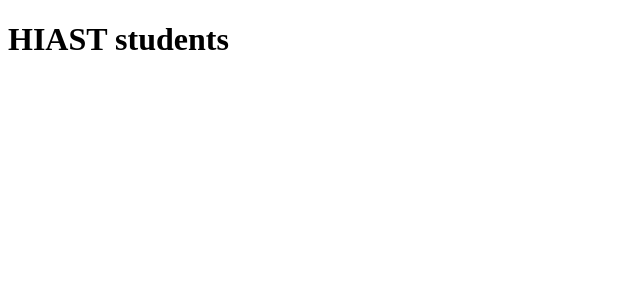
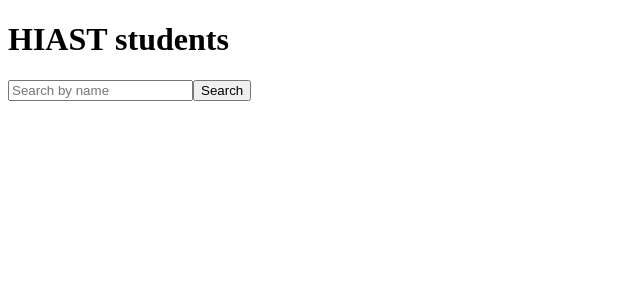
Before and after one commit to Almouhannad/HIAST-students-using-Angular, an Angular app: page / in a window 1280 px wide. Shown: the top 300 px of the page, without its empty margins (0-640 px from the left). Built offline with nearby package versions, Linux system fonts and the light colour scheme.

Commit message:
Add home component

```diff
--- /dev/null
+++ b/src/app/components/home/home.component.html
@@ -0,0 +1,8 @@
+<section>
+    <form>
+        <input type="text" placeholder="Search by name">
+        <button class="primary" type="button">Search</button>
+    </form>
+</section>
+
+<section class="results"></section>
--- a/src/app/components/root/app.component.html
+++ b/src/app/components/root/app.component.html
@@ -1,3 +1,7 @@
-<header>
+<header class="title">
     <h1>HIAST students</h1>
 </header>
+
+<section class="content">
+    <app-home></app-home>
+</section>
--- a/src/app/components/root/app.component.ts
+++ b/src/app/components/root/app.component.ts
@@ -1,10 +1,11 @@
 import { Component } from '@angular/core';
 import { RouterOutlet } from '@angular/router';
+import { HomeComponent } from '../home/home.component';
 
 @Component({
   selector: 'app-root',
   standalone: true,
-  imports: [RouterOutlet],
+  imports: [RouterOutlet, HomeComponent],
   templateUrl: './app.component.html',
   styleUrl: './app.component.css'
 })
```
Also changed, not shown: src/app/components/home/home.component.ts (added, +12 -0 lines), src/app/components/home/home.component.css (added).
